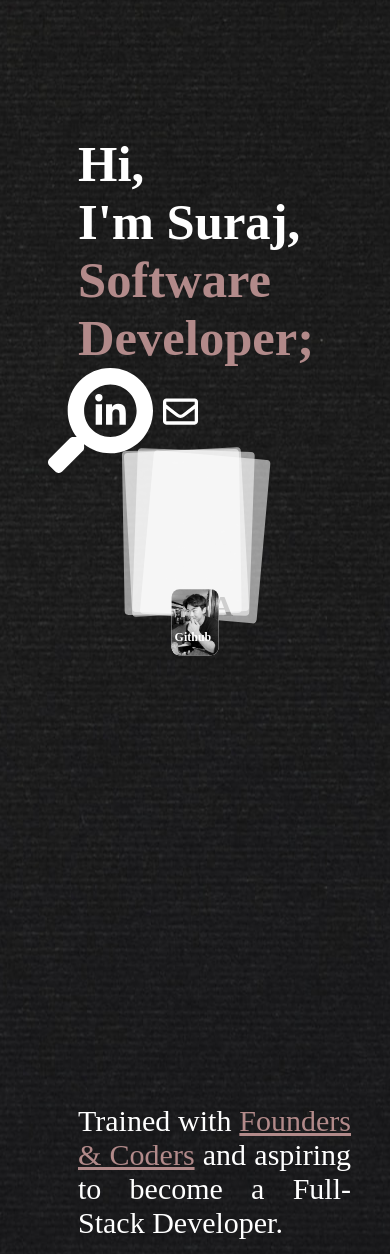
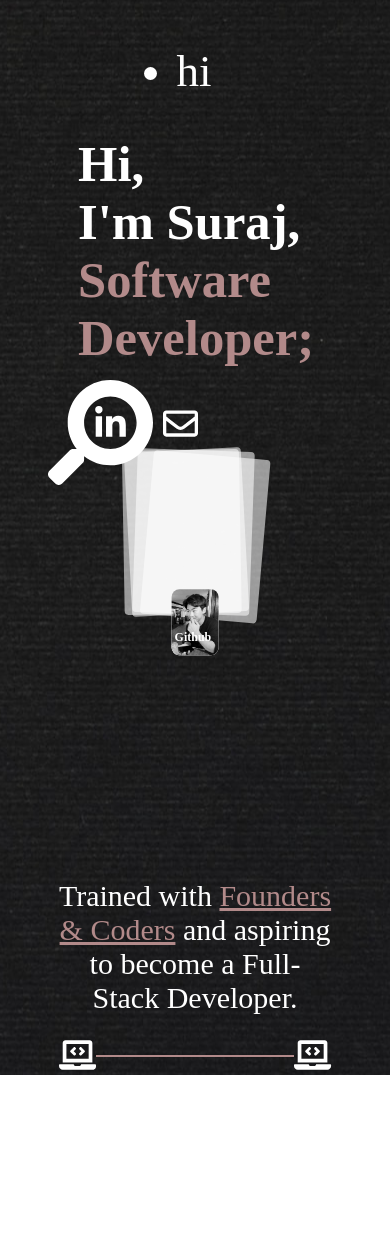
Before and after one commit to SurPun/Suraj-Portfolio, a Next.js app: page / in a window 390 px wide. After the commit the page ends 1075 px from the top, so only its background shows below. Built offline with nearby package versions, Linux system fonts and the light colour scheme.

Commit message:
Added Footer mobile view

```diff
--- a/components/FooterComp.js
+++ b/components/FooterComp.js
@@ -1,4 +1,7 @@
 import React from "react";
+
+import { FaLaptopCode } from "react-icons/fa";
+// FaLaptopCode
 
 export default function FooterComp() {
   return (
@@ -15,6 +18,11 @@ export default function FooterComp() {
             Founders & Coders
           </a>{" "}
           and aspiring to become a Full-Stack Developer.
+          <div id="footer-icon">
+            <FaLaptopCode />
+            <span class="line"></span>
+            <FaLaptopCode />
+          </div>
         </div>
       </footer>
     </>
--- /dev/null
+++ b/components/NavComp.js
@@ -0,0 +1,13 @@
+import React from "react";
+
+export default function NavComp() {
+  return (
+    <>
+      <nav id="nav-bar">
+        <ul>
+          <li>hi</li>
+        </ul>
+      </nav>
+    </>
+  );
+}
--- a/pages/index.js
+++ b/pages/index.js
@@ -3,12 +3,15 @@ import HeadComp from "../components/HeadComp";
 import CardComp from "../components/CardComp";
 import H1 from "../components/H1";
 import FooterComp from "../components/FooterComp";
+import NavComp from "../components/NavComp";
 
 export default function Home() {
   return (
     <>
       {/* Head */}
       <HeadComp title={"Portfolio"} />
+
+      <NavComp />
 
       <H1 />
 
--- a/styles/Main.scss
+++ b/styles/Main.scss
@@ -12,6 +12,14 @@ body {
   background-image: url(../public/Imgs/Work-background.jpg);
   background-position: center;
   background-repeat: no-repeat;
+}
+
+// NavBar
+#nav-bar {
+  color: white;
+  font-size: 45px;
+  position: absolute;
+  top: 0;
 }
 
 // Head1
@@ -211,18 +219,40 @@ body {
   position: absolute;
   margin-top: 500px;
   font-size: 30px;
-  left: 20%;
+  left: 15%;
   height: 150px;
   width: 70%;
-  text-align: justify;
+  text-align: center;
+  padding-bottom: 2vh;
 }
 
 #founders {
   color: $primary-color;
 }
 
+#footer-icon {
+  display: flex;
+  justify-content: space-evenly;
+  padding-top: 20px;
+  font-size: 40px;
+}
+
+.line {
+  display: block;
+  width: 55vw;
+  height: 2px;
+  margin-top: 20px;
+  margin-left: auto;
+  margin-right: auto;
+  background-color: $primary-color;
+}
+
 // Mobile View
 @media screen and (max-width: 600px) {
+  .socials {
+    padding-top: 20px;
+  }
+
   #iCard {
     font-size: 12px;
     bottom: 10px;
@@ -231,7 +261,8 @@ body {
 
   #wordle,
   #TSC,
-  #TSC span {
+  #TSC span,
+  #TBA {
     font-size: 12px;
   }
 
@@ -239,4 +270,8 @@ body {
     left: 135px;
     top: 250px;
   }
+
+  .footer-container {
+    margin-top: 275px;
+  }
 }
```
